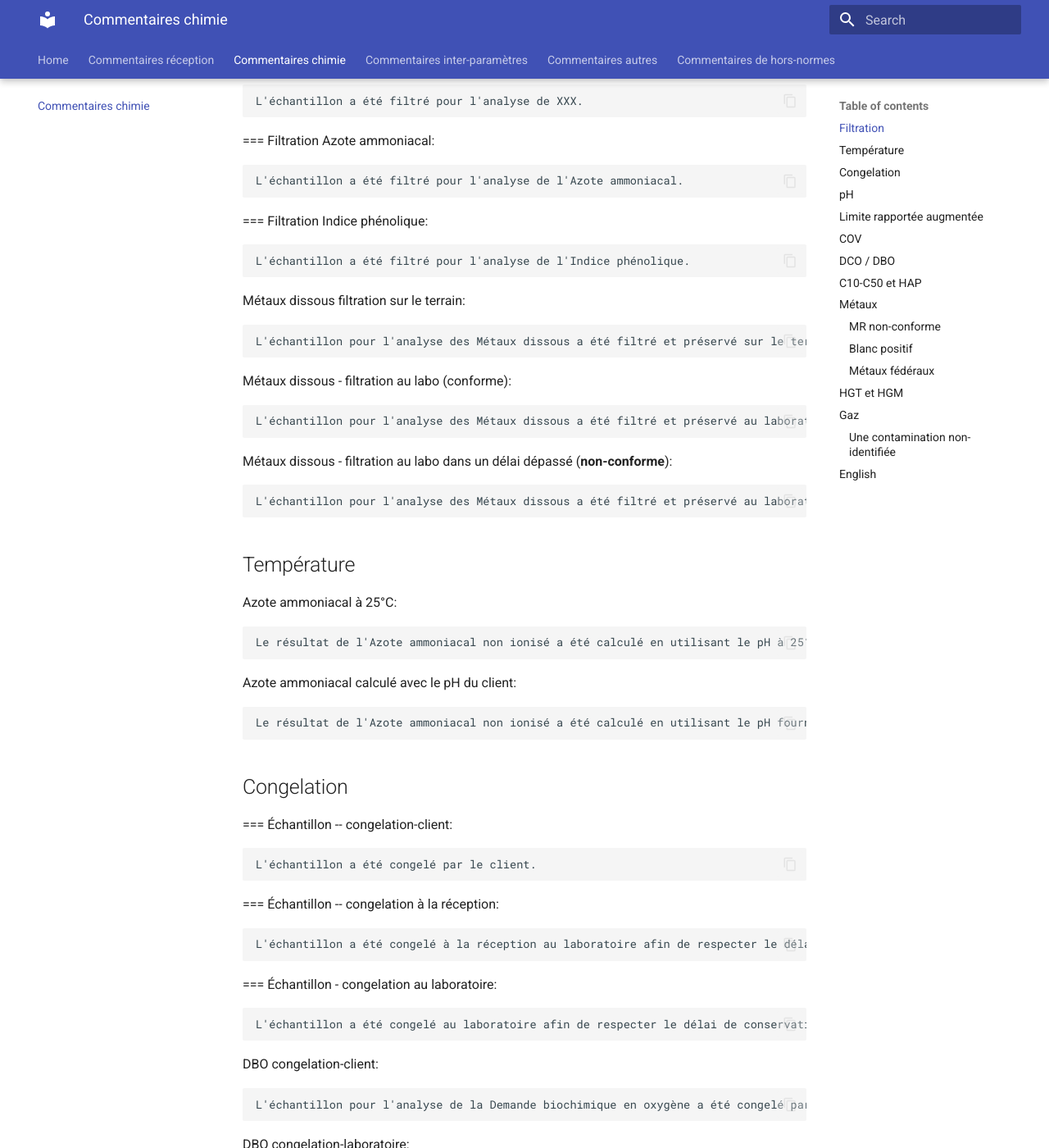
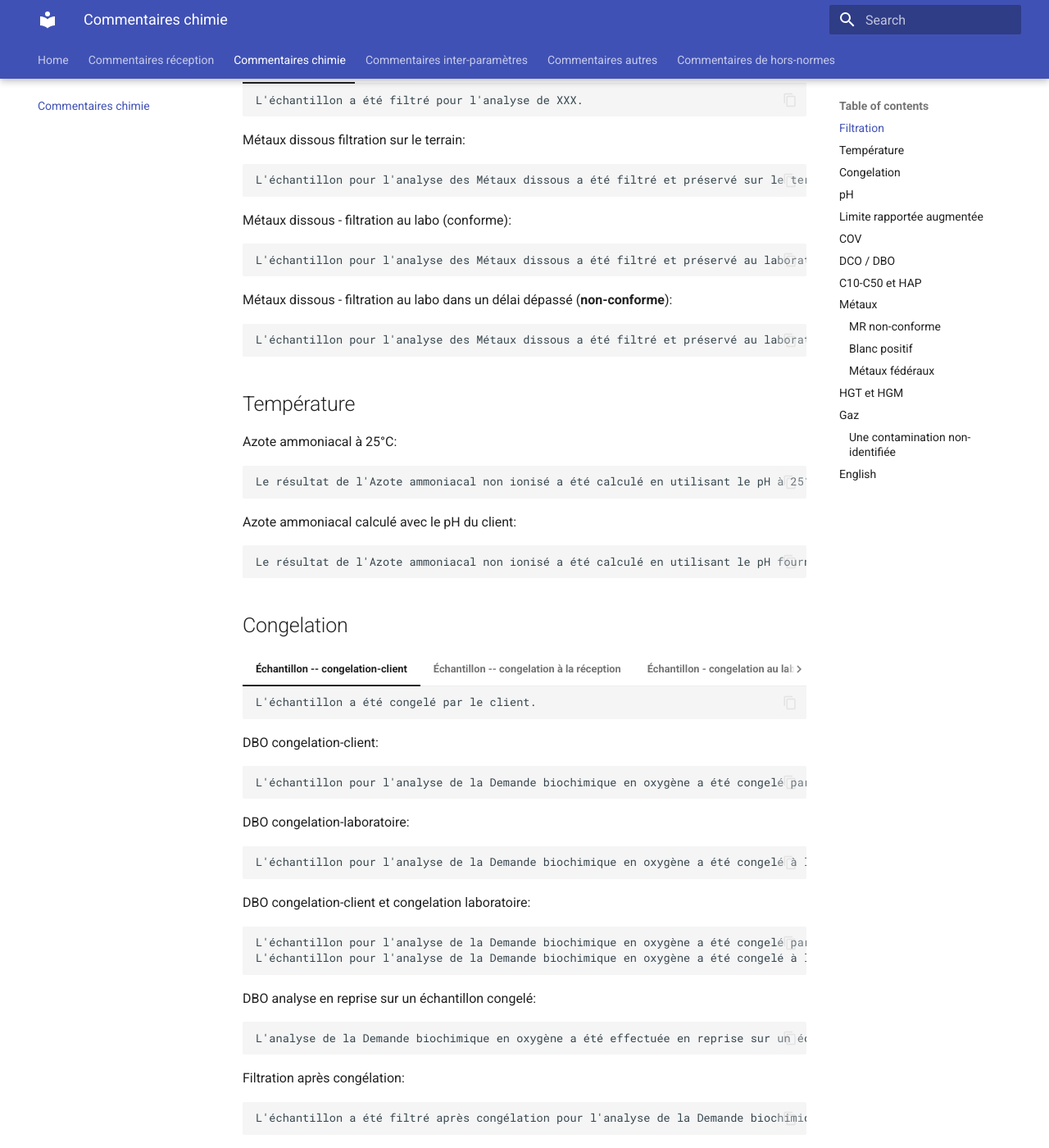
Before and after one commit to denisshragin/comments, an MkDocs documentation site: the page built from docs/chemistry.md, in a window 1280 px wide and 1400 px high, scrolled down 217 px. Shown: the whole window at 82% size. Built offline with MkDocs 1.6.1 and Material for MkDocs 9.7.7, drawn with Linux system fonts in a browser that asks for light colours; some of the changed text lies outside the part shown.

Commit message:
Some bugs fixed in chemistry.md

````diff
--- a/docs/chemistry.md
+++ b/docs/chemistry.md
@@ -2,18 +2,19 @@
 
 
 ## Filtration
-=== Filtration générale:
+=== "Filtration générale"
     ```
     L'échantillon a été filtré pour l'analyse de XXX.
     ```
-=== Filtration Azote ammoniacal:
+=== "Filtration Azote ammoniacal"
     ```
     L'échantillon a été filtré pour l'analyse de l'Azote ammoniacal.
     ```
-=== Filtration Indice phénolique:
+=== "Filtration Indice phénolique"
     ```
     L'échantillon a été filtré pour l'analyse de l'Indice phénolique.
     ```
+
 Métaux dissous filtration sur le terrain:
 ```
 L'échantillon pour l'analyse des Métaux dissous a été filtré et préservé sur le terrain.
@@ -37,15 +38,15 @@ Le résultat de l'Azote ammoniacal non ionisé a été calculé en utilisant le
 ```
 ## Congelation
 
-=== Échantillon -- congelation-client:
+=== "Échantillon -- congelation-client"
     ```
     L'échantillon a été congelé par le client.
     ```
-=== Échantillon -- congelation à la réception:
+=== "Échantillon -- congelation à la réception"
     ```
     L'échantillon a été congelé à la réception au laboratoire afin de respecter le délai de conservation.
     ```
-=== Échantillon - congelation au laboratoire:
+=== "Échantillon - congelation au laboratoire"
     ```
     L'échantillon a été congelé au laboratoire afin de respecter le délai de conservation.
     ```
@@ -75,15 +76,15 @@ pH boue liquide:
 ```
 pH:  L'échantillon de boue est suffisamment liquide, il a été analysé directement sans extraction.
 ```
-=== pH ajousté au laboratoire
+=== "pH ajousté au laboratoire"
     ```
     XXX : Agent de conservation insuffisant, pH ajusté au laboratoire.
     ```
-=== pH ajousté C10-C50
+=== "pH ajousté C10-C50"
     ```
     Hydrocarbures Pétroliers (C10-C50): Agent de conservation insuffisant, pH ajusté au laboratoire.
     ```
-=== pH ajousté HAP
+=== "pH ajousté HAP"
     ```
     Hydrocarbures aromatiques polycycliques: Agent de conservation insuffisant, pH ajusté au laboratoire.
     ```
````
